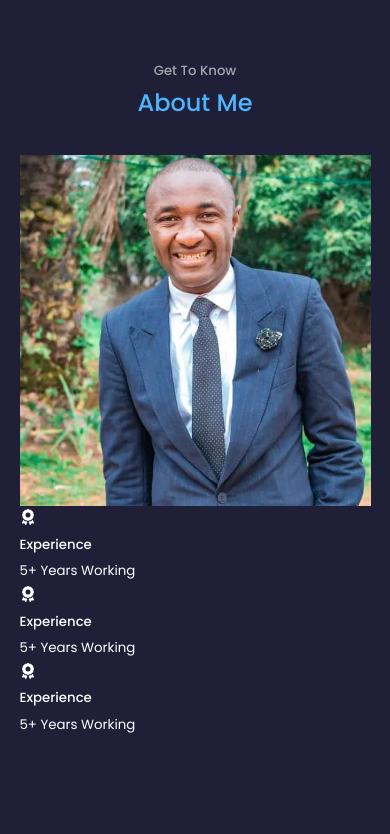
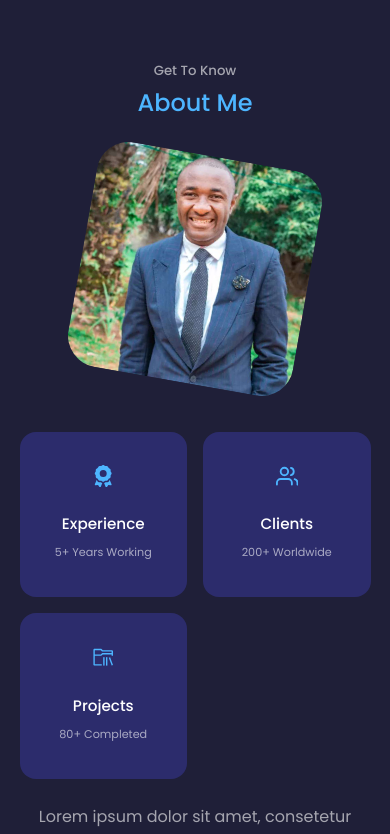
Before and after one commit to EngNelson/engineer-nelson-bechem-2024, a React (Create React App) app: page / in a window 390 px wide. Shown: the part 880-1714 px from the top of the page. Built offline with nearby package versions, Linux system fonts and the light colour scheme; the HTML template or start-up script is replaced by a standard one.

Commit message:
about section in progress

```diff
--- a/src/components/about/About.jsx
+++ b/src/components/about/About.jsx
@@ -2,6 +2,8 @@
 import './about.css'
 import ME from '../../assets/about-me.jpg'
 import { FaAward } from "react-icons/fa6";
+import { FiUsers } from "react-icons/fi";
+import { VscFolderLibrary } from "react-icons/vsc";
 
 const About = () => {
   return (
@@ -15,24 +17,34 @@
                <img src={ME} alt="About Image" />
            </div>
       </div>
+
        <div className="about__content">
          <div className="about__cards">
+
             <article className='about__card'>
             <FaAward className='about__icon'/>
-               <h5>Experience</h5>
+                   <h5>Experience</h5>
                    <small>5+ Years Working</small>
             </article>
+
             <article className='about__card'>
-            <FaAward className='about__icon'/>
-               <h5>Experience</h5>
-                   <small>5+ Years Working</small>
+            <FiUsers className='about__icon'/>
+               <h5>Clients</h5>
+                   <small>200+ Worldwide</small>
             </article>
+
             <article className='about__card'>
-            <FaAward className='about__icon'/>
-               <h5>Experience</h5>
-                   <small>5+ Years Working</small>
+            <VscFolderLibrary className='about__icon'/>
+               <h5>Projects</h5>
+                   <small>80+ Completed</small>
             </article>
          </div>
+
+           <p>
+           Lorem ipsum dolor sit amet, consetetur sadipscing elitr, sed diam nonumy eirmod tempor invidunt ut labore et dolore magna aliquyam erat, sed diam voluptua. At vero eos et accusam et justo duo dolores et ea rebum. Stet clita kasd gubergren, no sea takimata sanctus est Lorem ipsum dolor sit amet. Lorem ipsum dolor sit amet, consetetur sadipscing elitr, sed diam nonumy eirmod tempor invidunt ut labore et dolore magna aliquyam erat, sed diam voluptua. At vero eos et accusam et justo duo dolores et ea rebum. Stet clita kasd gubergren,
+           no sea takimata sanctus est Lorem ipsum dolor sit amet.
+           </p>
+         <a href="#contact" className='btn btn-primary'>Let's Talk</a>
        </div>
     </div>
     </section>
--- a/src/components/about/about.css
+++ b/src/components/about/about.css
@@ -0,0 +1,110 @@
+.about__container{
+    display: grid;
+    grid-template-columns: 35% 50%;
+    gap: 15%;
+}
+
+.about__me{
+    width: 100;
+    aspect-ratio: 1/1;
+    border-radius: 2rem;
+    background: linear-gradient(
+        45deg,
+        transparent,var(--color-primary),
+        transparent,
+        );
+        display: grid;
+        place-items: center;
+}
+
+.about__me-image{
+    border-radius: 2rem;
+    overflow: hidden;
+    transform: rotate(10deg);
+    transition: var(--transition);
+
+}
+
+.about__me-image:hover{
+    transform: rotate(0);
+}
+
+.about__cards{
+    display: grid;
+    grid-template-columns: repeat(3, 1fr);
+    gap:1.5rem;
+}
+
+.about__card {
+    background: var(--color-bg-variant);
+    border: 1px solid transparent;
+    border-radius: 1rem;
+    padding: 2rem;
+    text-align: center;
+    transition: var(--transition);
+}
+
+.about__card:hover{
+    background: transparent;
+    border-color: var(--color-primary-variant);
+    cursor: default;
+}
+
+.about__icon{
+    color: var(--color-primary);
+    font-size: 1.4rem;
+    margin-bottom: 1rem;
+}
+
+.about__card h5{
+    font-size: 0.95rem;
+
+}
+
+.about__card small {
+    font-size: 0.7rem;
+    color: var(--color-light);
+}
+
+.about__content p{
+    margin: 2rem 0 2.6rem;
+    color: var(--color-light);
+}
+
+
+/* ===================== MEDIA QUERIES (MEDIUM DEVICES)===================== */
+@media screen and (max-width: 1024px) {
+    .about__container{
+        grid-template-columns: 1fr;
+        gap: 0;
+    }
+
+    .about__me{
+        width: 50%;
+        margin: 2rem auto 4rem;
+    }
+
+    .about__content p {
+        margin: 1rem 0 1.5rem;
+    }
+
+}
+
+/* ===================== MEDIA QUERIES (SMALL DEVICES)===================== */
+@media screen and (max-width: 600px) {
+    .about__me {
+        width: 65%;
+        margin: 0 auto 3rem;
+    }
+    .about__cards{
+        grid-template-columns: 1fr 1fr;
+        gap: 1rem;
+    }
+   .about__content{
+    text-align: center;
+   }
+
+   .about__content p{
+    margin: 1.5rem 0;
+   }
+    }
```
